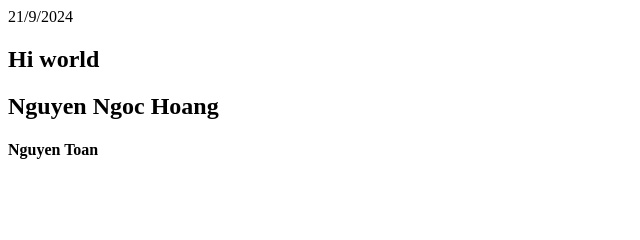
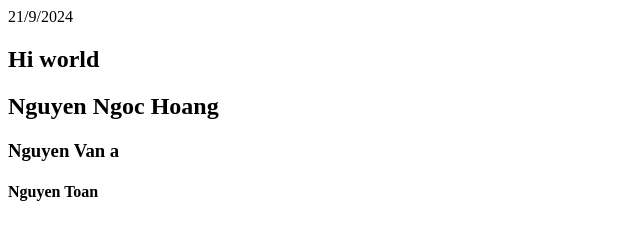
Before and after one commit to NguyenToan123222/project_test_AN, a plain HTML site: page index.html in a window 1280 px wide. Shown: the whole page, without its empty margins (0-640 px from the left). Drawn offline with Linux system fonts and the light colour scheme.

Commit message:
Update index.html

```diff
--- a/index.html
+++ b/index.html
@@ -6,4 +6,5 @@
 
     </div>
 <h2>Nguyen Ngoc Hoang</h2>
+    <h3>Nguyen Van a </h3>
 <h4>Nguyen Toan</h4>
```
